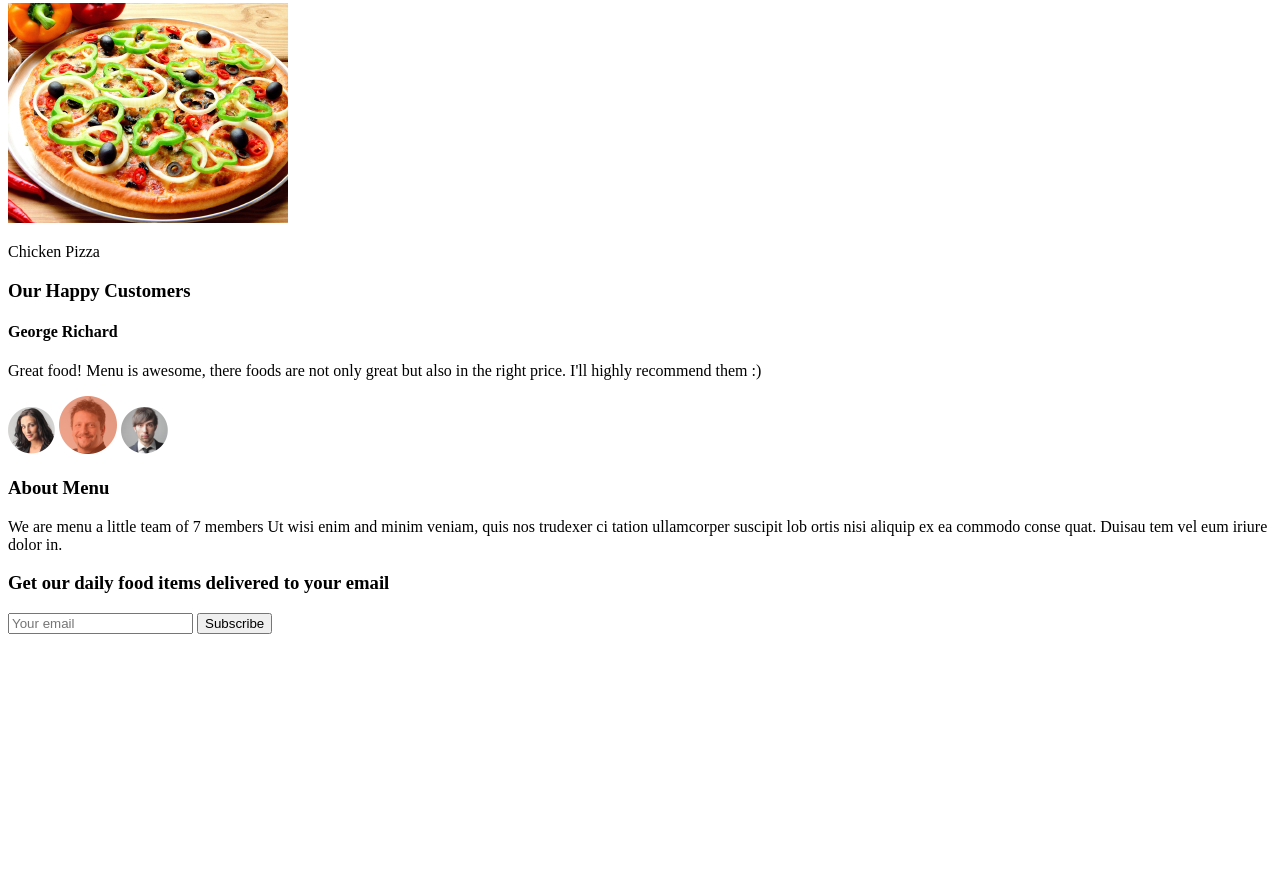
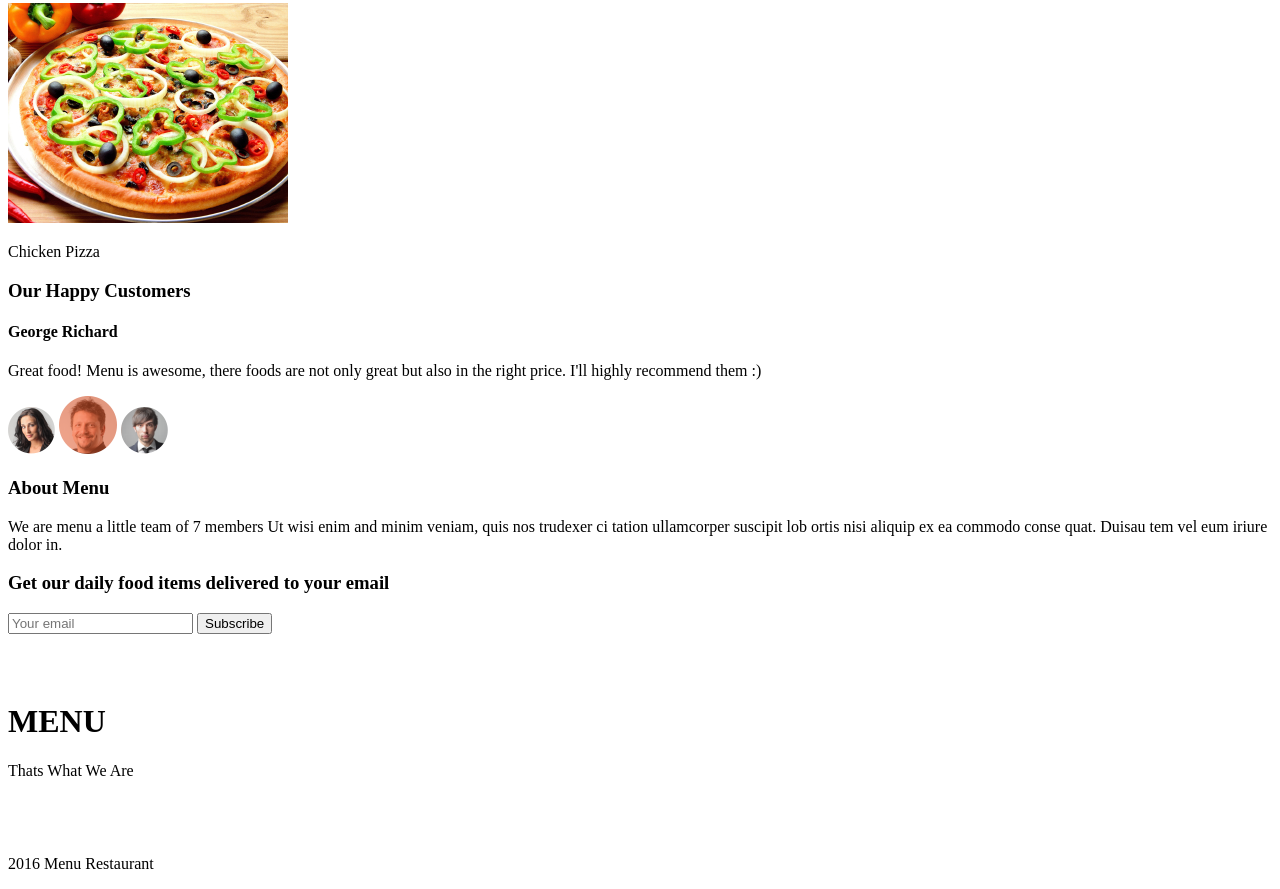
Before and after one commit to esekon/anita-kitchen, a plain HTML site: page index.html in a window 1280 px wide. Shown: the part 2069-2958 px from the top of the page. Before the commit the page ends 2711 px from the top, so only its background shows below. Drawn offline with Linux system fonts and the light colour scheme; a web font is replaced by a local one.

Commit message:
Added Footer conainer with content

```diff
--- a/index.html
+++ b/index.html
@@ -144,7 +144,17 @@
         <input type="submit" id="Subscribe" value="Subscribe">
    </div>
 
-
+     <!--  foooter container -->
+   <div class="footer">
+        <div id="bottom-logo"><img src="./img/footerlogos/logo_white.png" alt="">
+            <h1>MENU</h1>
+        </div>
+        <p>Thats What We Are</p>
+        <img src="./img/footerlogos/facebook.png" alt="">
+        <img src="./img/footerlogos/twitter.png" alt="">
+        <img src="./img/footerlogos/pinterest.png" alt="">
+        <p><span id="copyright">2016 Menu Restaurant</span></p>
+    </div>
 </div>
 </body>
 </html>
```
